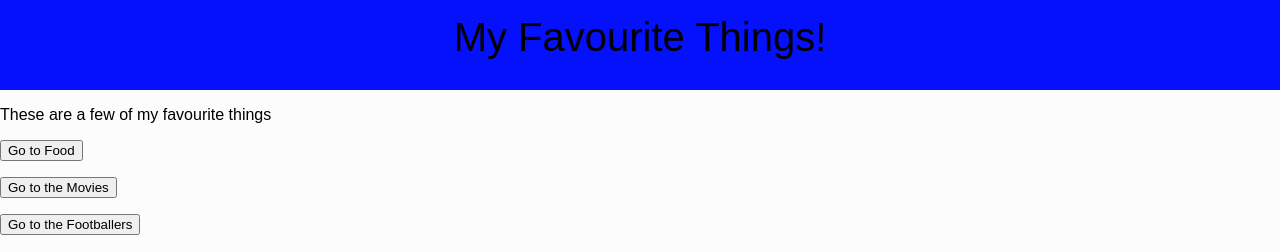
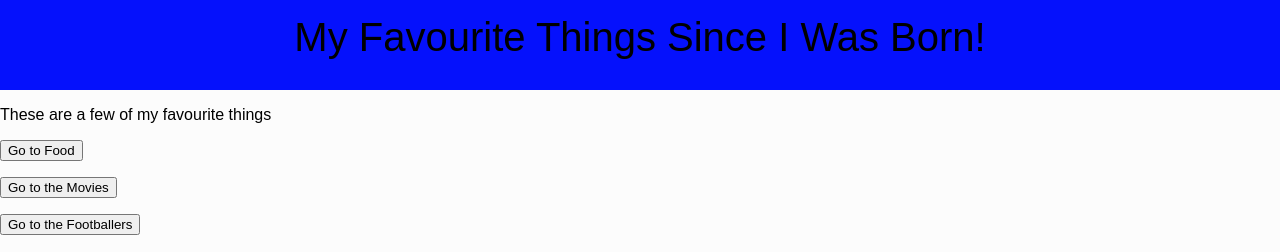
Before and after one commit to Jbrooks76/Readme.md, a plain HTML site: page Page2.html in a window 1280 px wide. Shown: the top 252 px of the page. Drawn offline with Linux system fonts and the light colour scheme.

Commit message:
Update Page2.html Born
Changed the title

```diff
--- a/Page2.html
+++ b/Page2.html
@@ -28,7 +28,7 @@
 	</style>
 	</head>
 
-<div id="Header" class="std">My Favourite Things!</div>
+<div id="Header" class="std">My Favourite Things Since I Was Born!</div>
 
     <p>These are a few of my favourite things</p>
     <p><input type="button" onclick="location.href='index.html';" value="Go to Food" /><p>
```
